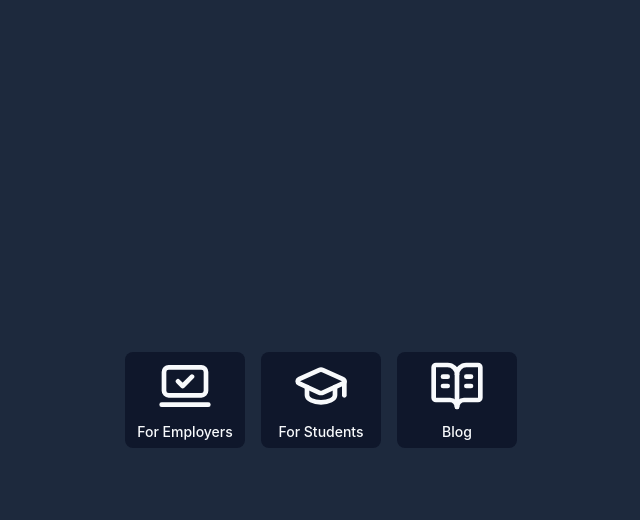
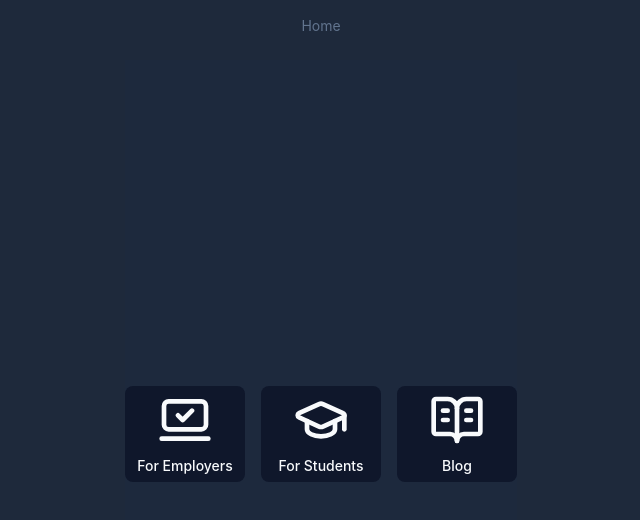
Before and after one commit to K0Stek122/k0stek122.github.io, a React (Vite) app: page / in a window 1280 px wide. Shown: the top 520 px of the page, without its empty margins (319-959 px from the left). Built offline with nearby package versions, Linux system fonts and the light colour scheme.

Commit message:
feat: added breadcrumbs to main page. fix: ensured consistent breadcrumb margins

```diff
--- a/src/pages/employers.tsx
+++ b/src/pages/employers.tsx
@@ -29,7 +29,7 @@ const EmployersPage: React.FC<EmployersPageProps> = () => {
     };
 
     return (
-        <div className="flex flex-col items-center min-h-screen w-full bg-slate-800 gap-6 justify-center mx-auto px-4">
+        <div className="flex flex-col items-center min-h-screen w-full bg-slate-800 gap-6 justify-center m-2 px-4">
             <Breadcrumb className="animate-fadeInUp hover:text-white">
                 <BreadcrumbList>
                     <BreadcrumbItem>
--- a/src/pages/index.tsx
+++ b/src/pages/index.tsx
@@ -3,6 +3,7 @@ import { LaptopMinimalCheck, GraduationCap, BookOpenText } from 'lucide-react';
 import { useNavigate } from 'react-router-dom';
 import { AlertDialog, AlertDialogCancel, AlertDialogContent, AlertDialogDescription, AlertDialogFooter, AlertDialogHeader, AlertDialogTitle, AlertDialogTrigger } from '../components/ui/alert-dialog';
 import LargeButton from '../components/ui/large-button';
+import { Breadcrumb, BreadcrumbItem, BreadcrumbLink, BreadcrumbList } from '../components/ui/breadcrumb';
 
 /*
 The main page will display three main buttons:
@@ -23,6 +24,14 @@ const IndexPage: React.FC<IndexPageProps> = () => {
     };
 
     return (
+        <div className="flex flex-col justify-center items-center h-screen bg-slat-800 m-2">
+            <Breadcrumb className="animate-fadeInUp hover:text-white pb-4 m-2">
+                <BreadcrumbList>
+                    <BreadcrumbItem>
+                        <BreadcrumbLink className="hover:text-white" href="/">Home</BreadcrumbLink>
+                    </BreadcrumbItem>
+                </BreadcrumbList>
+            </Breadcrumb>
             <div className="flex items-center justify-center h-screen bg-slate-800 gap-4">
                 <LargeButton onClick={()=> navigate('/employers')}>
                     <LaptopMinimalCheck className="size-14" data-icon="inline-start" aria-hidden="true" />
@@ -56,6 +65,7 @@ const IndexPage: React.FC<IndexPageProps> = () => {
                 </LargeButton>
 
             </div>
+        </div>
     );
 };
 
--- a/src/pages/portfolio.tsx
+++ b/src/pages/portfolio.tsx
@@ -87,7 +87,7 @@ export default function PortfolioPage() {
     const project = projects[currentProject];
 
     return (
-        <div className="flex flex-col justify-center items-center overflow-hidden min-h-screen m-4">
+        <div className="flex flex-col justify-center items-center overflow-hidden min-h-screen m-2">
             <Breadcrumb className="animate-fadeInUp hover:text-white pb-4">
                 <BreadcrumbList>
                     <BreadcrumbItem>
```
Lines whose indentation alone changed are shown as unchanged.
